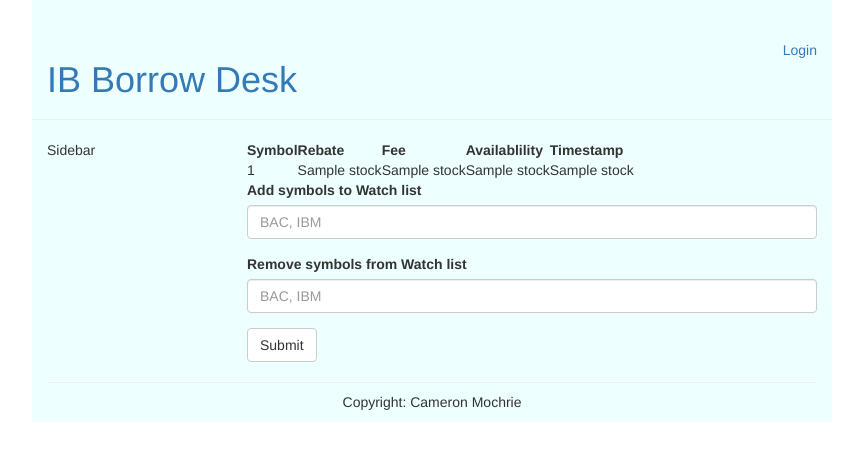
After one commit to hahalml/I-Borrow-Desk, a Flask app: template templates/watch_list_template.html in a window 1280 px wide. The commit adds this page. Shown: the top 461 px of the page, without its empty margins (208-1071 px from the left). Run offline with Flask 2, Linux system fonts and the light colour scheme; the template is opened without the code that fills it: most values are stand-ins (such as "Sample title", 1, 10 or a date in 2020); parts of the project's set-up code (start-up, migrations or seed data) failed here and were passed over; some libraries are stand-ins or nearby versions.

Commit message:
Very basic front end, OAuth working. Basic symbol sanitization within database access module.

```diff
--- a/application.py
+++ b/application.py
@@ -19,7 +19,6 @@ app = Flask(__name__)
 
 # Implement SeaSurf extension for preventing cross-site request forgery
 csrf = SeaSurf(app)
-
 CLIENT_ID = json.loads(open('client_secrets.json', 'r').read())['web']['client_id']
 
 APPLICATION_NAME = "Stock Loan App"
@@ -28,6 +27,7 @@ APPLICATION_NAME = "Stock Loan App"
 # TEMPLATES
 LOGIN_TEMPLATE = 'login_template.html'
 MAINPAGE_TEMPLATE = 'mainpage_template.html'
+WATCH_LIST_TEMPLATE = 'watch_list_template.html'
 
 def checkLogin():
     if 'user_id' in login_session:
@@ -35,15 +35,39 @@ def checkLogin():
     else:
         return False
 
-# Mainpage handler
+
 @app.route('/')
 def mainPage():
+    """Mainpage hanlder"""
     return render_template(MAINPAGE_TEMPLATE, login_session=login_session, logged_in=checkLogin())
 
+@app.route('/watchlist', methods=['GET', 'POST'])
+def watchList():
+    """Watchlist handler"""
 
-# Create anti-forgery state token
+    if checkLogin() == False:
+        flash('Please log in')
+        return redirect(url_for('showLogin'))
+
+
+    if request.method == 'POST':
+        symbols = request.form['symbols'].replace(' ','').split(',')
+        symbols_to_remove = request.form['remove-symbols'].replace(' ','').split(',')
+        if symbols != ['']:
+            insert_watchlist(login_session['user_id'], symbols)
+        if symbols_to_remove != ['']:
+            remove_watchlist(login_session['user_id'], symbols_to_remove)
+
+    # Get user's watchlist summary
+    watchlist = get_watchlist(login_session['user_id'])
+    summary = summary_report(watchlist)
+
+    return render_template(WATCH_LIST_TEMPLATE, summary=summary, login_session=login_session, logged_in=True)
+
 @app.route('/login')
 def showLogin():
+    """Login page handler"""
+    #antiforgery state token
     state = ''.join(random.choice(string.ascii_uppercase + string.digits)
                     for x in xrange(32))
     login_session['state'] = state
@@ -55,6 +79,7 @@ def showLogin():
 @csrf.exempt
 @app.route('/gconnect', methods=['POST'])
 def gconnect():
+    """Slighly modified from Udacity course. Uses OAuth 2 Google ID login"""
     # Validate state token
     if request.args.get('state') != login_session['state']:
         response = make_response(json.dumps('Invalid state parameter.'), 401)
@@ -121,7 +146,6 @@ def gconnect():
     data = answer.json()
 
     login_session['username'] = data['name']
-    login_session['picture'] = data['picture']
     login_session['email'] = data['email']
     # ADD PROVIDER TO LOGIN SESSION
     login_session['provider'] = 'google'
@@ -136,9 +160,6 @@ def gconnect():
     output += '<h1>Welcome, '
     output += login_session['username']
     output += '!</h1>'
-    output += '<img src="'
-    output += login_session['picture']
-    output += ' " style = "width: 300px; height: 300px;border-radius: 150px;-webkit-border-radius: 150px;-moz-border-radius: 150px;"> '
     flash("you are now logged in as %s" % login_session['username'])
     print "done!"
     return output
@@ -153,6 +174,7 @@ def createUser(login_session):
 # DISCONNECT - Revoke a current user's token and reset their login_session
 @app.route('/gdisconnect')
 def gDisconnect():
+    """Slighly modified from Udacity course. Logs a user out."""
 
     # Only disconnect a connected user.
     # Try-except structure to account for deleted cookies
@@ -175,7 +197,6 @@ def gDisconnect():
         del login_session['gplus_id']
         del login_session['username']
         del login_session['email']
-        del login_session['picture']
         del login_session['user_id']
         del login_session['state']
         del login_session['provider']
@@ -200,6 +221,7 @@ if __name__ == '__main__':
     app.secret_key = 'super_secret_key'
     app.debug = True
     app.run(host='0.0.0.0', port=8000)
+    #insert_watchlist(2, ["BAC", "C", "ANY", "IBM", "CRM"])
 
 # #
 # # ftp_update()
--- a/database_access.py
+++ b/database_access.py
@@ -3,6 +3,7 @@ import psycopg2
 from timed_function import timer
 from ftplib import FTP
 import time
+import re
 
 DOWNLOAD_DIRECTORY = 'downloads/'
 
@@ -132,15 +133,23 @@ def insert_borrow(row, datetime):
 def insert_watchlist(userid, symbols):
     """Takes a userid and list of symbols, adds them to the watchlist database"""
 
+    # Sanitize symbols
+    safe_symbols = []
+    for symbol in symbols:
+        if check_symbol(symbol):
+            safe_symbols.append(symbol)
+
+
     # Make sure only new symbols to the user's wishlist will be added
-    symbols = list(set(symbols) - set(get_watchlist(userid)))
+    if safe_symbols is not None:
+        safe_symbols = tuple(set(safe_symbols) - set(get_watchlist(userid)),)
 
-    if symbols is not None:
+    if safe_symbols:
         # Get the cuips from the symbol list
+        cusips = []
         db, cursor = connect()
-        SQL = "SELECT cusip FROM stocks WHERE symbol = ANY(%s);"
-
-        cursor.execute(SQL, (symbols,))
+        SQL = "SELECT cusip FROM stocks WHERE symbol IN %s;"
+        cursor.execute(SQL, [safe_symbols])
         cusips = cursor.fetchall()
 
         # Insert the cusips and userid into the watchlist
@@ -148,8 +157,8 @@ def insert_watchlist(userid, symbols):
             SQL = "INSERT INTO watchlist(userid, cusip) VALUES (%s, %s);"
             data = (userid, cusip[0],)
             cursor.execute(SQL, data)
+            db.commit()
 
-        db.commit()
         db.close()
 
     # Get an updated watchlist for the user and return it
@@ -158,14 +167,21 @@ def insert_watchlist(userid, symbols):
 def remove_watchlist(userid, symbols):
     """Takes a userid and list of symbols, removes them from the watchlist database"""
 
+    # Sanitize symbols
+    safe_symbols = []
+    for symbol in symbols:
+        if check_symbol(symbol):
+            safe_symbols.append(symbol)
+
+
     # Make sure symbols to be removed are on the user's wishlist
     current_watchlist = get_watchlist(userid)
     symbols_to_remove = []
-    for symbol in symbols:
+    for symbol in safe_symbols:
         if symbol in current_watchlist:
             symbols_to_remove.append(symbol)
 
-    if symbols_to_remove is not None:
+    if symbols_to_remove:
         db, cursor = connect()
         SQL = "SELECT cusip FROM stocks WHERE symbol = ANY(%s);"
 
@@ -250,12 +266,28 @@ def tight_borrow(available=5000):
 @timer
 def summary_report(symbols):
     """Return a list of symbols and latest rebate, fee, availablity, and date/time of last update"""
+
+    safe_symbols = []
+    for symbol in symbols:
+        if check_symbol(symbol):
+            safe_symbols.append(symbol)
+
     db, cursor = connect()
 
-    SQL = """SELECT symbol, rebate, fee, available, max(datetime) FROM stocks JOIN borrow ON (stocks.cusip = borrow.cusip)
+    SQL = """SELECT symbol, rebate, fee, available, datetime FROM stocks JOIN borrow ON (stocks.cusip = borrow.cusip)
             WHERE symbol = ANY(%s)
-            GROUP BY symbol, rebate, fee, available;"""
-    data = (symbols,)
+            AND datetime = (SELECT max(datetime) FROM borrow)
+            ORDER BY symbol;"""
+    data = (safe_symbols,)
     cursor.execute(SQL, data)
     results = cursor.fetchall()
     return results
+
+def check_symbol(text):
+    """Ensure a symbol is safe for the database
+    :rtype : Boolean
+    """
+    if re.match("^[a-zA-Z]{1,4}$", text) is not None:
+        return True
+    else:
+        return False
--- a/templates/mainpage_template.html
+++ b/templates/mainpage_template.html
@@ -10,6 +10,7 @@
 		<div class= "col-sm-9">
 			{% if logged_in == True %}
 				YOU ARE LOGGED IN
+                {{login_session['user_id']}}
 			{% endif %}
 
 		</div>
--- /dev/null
+++ b/templates/watch_list_template.html
@@ -0,0 +1,50 @@
+{% extends 'base.html' %}
+
+{% block content %}
+
+	<div class= "row">
+		<div class= "col-sm-3">
+			Sidebar
+		</div>
+
+		<div class= "col-sm-9">
+			{% if logged_in == True %}
+				YOU ARE LOGGED IN WITH USER ID: {{login_session['user_id']}}
+			{% endif %}
+            <table>
+                <tr>
+                    <th>Symbol</th>
+                    <th>Rebate</th>
+                    <th>Fee</th>
+                    <th>Availablility</th>
+                    <th>Timestamp</th>
+                </tr>
+                {% for stock in summary %}
+                <tr>
+                    <td>{{stock[0]}}</td>
+                    <td>{{stock[1]}}</td>
+                    <td>{{stock[2]}}</td>
+                    <td>{{stock[3]}}</td>
+                    <td>{{stock[4]}}</td>
+
+                </tr>
+                {% endfor %}
+            </table>
+            <form role="form" action= "" method = 'POST'>
+				<div class="form-group">
+					<label for="symbols">Add symbols to Watch list</label>
+					<input class = "form-control" type = 'text' id = 'symbols' name = 'symbols' placeholder = 'BAC, IBM' value=''>
+				</div>
+
+				<div class="form-group">
+					<label for="remove-symbols">Remove symbols from Watch list</label>
+					<input class = "form-control" type = 'text' id = 'remove-symbols' name = 'remove-symbols' placeholder = 'BAC, IBM' value=''>
+				</div>
+
+				<button type='submit' class="btn btn-default">Submit</button>
+				<input type="hidden" name="_csrf_token" value="{{ csrf_token() }}">
+			</form>
+
+		</div>
+	</div>
+{% endblock %}
```
